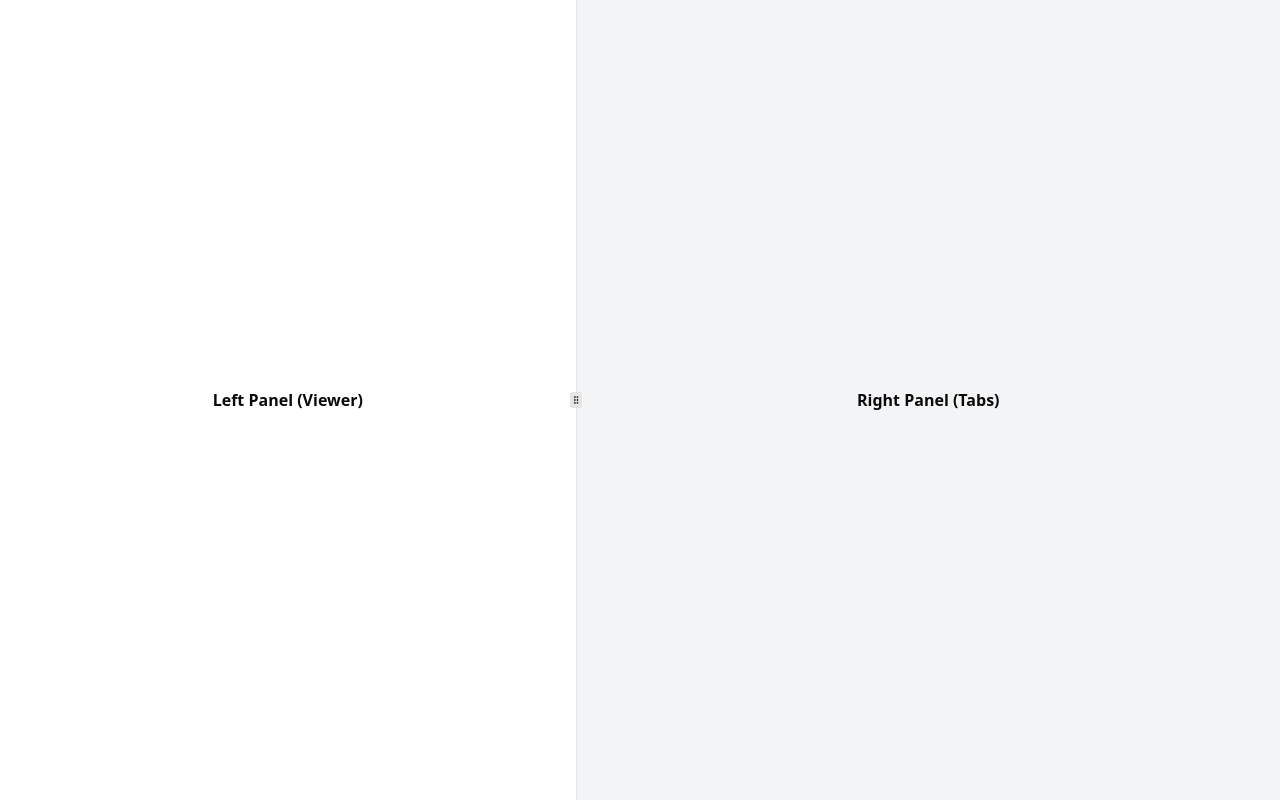
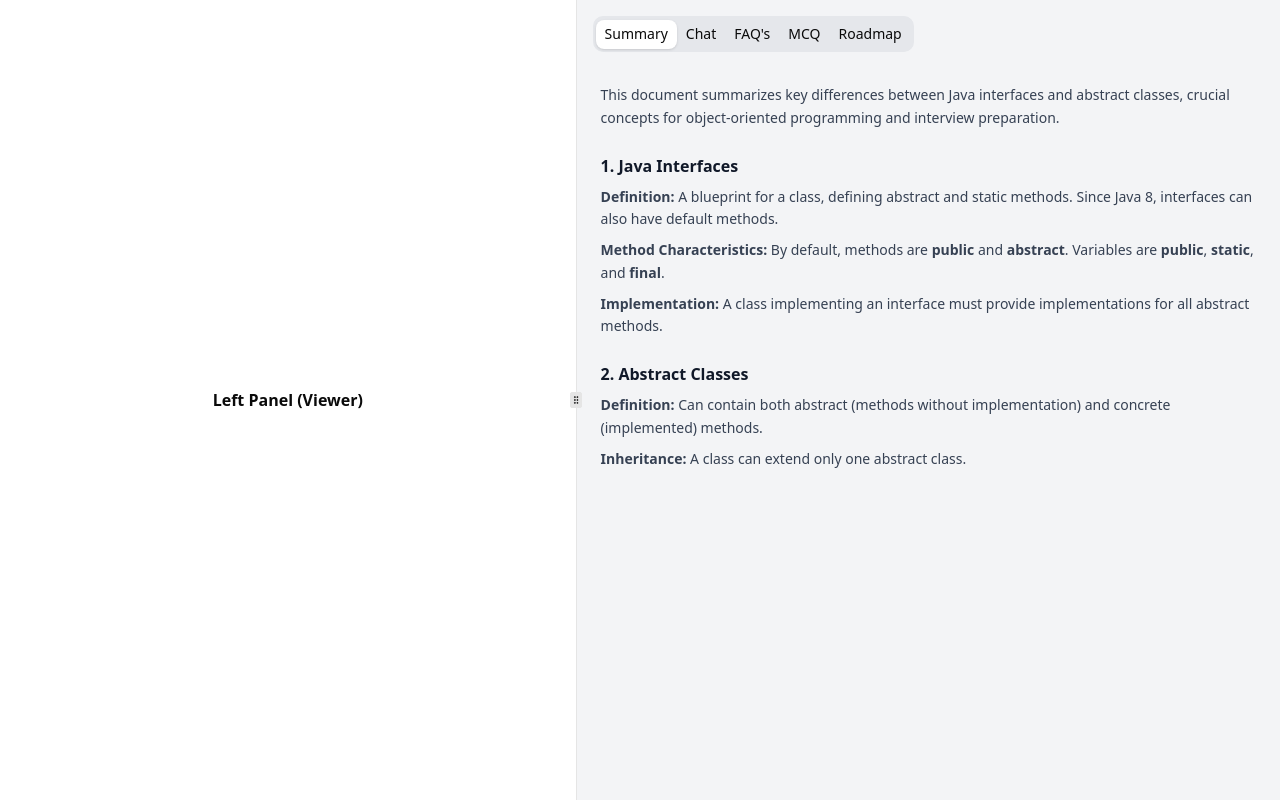
Before and after one commit to AKSHYATA15/new-feature-task, a React app in the folder apps/frontend/: page / in a window 1280 px wide. Built offline with nearby package versions, Linux system fonts and the light colour scheme; the HTML template or start-up script is replaced by a standard one.

Commit message:
feat: add tabbed summary panel to right column

```diff
--- a/apps/frontend/package.json
+++ b/apps/frontend/package.json
@@ -10,6 +10,7 @@
     "preview": "vite preview"
   },
   "dependencies": {
+    "@radix-ui/react-tabs": "^1.1.13",
     "@tailwindcss/postcss": "^4.1.17",
     "autoprefixer": "^10.4.21",
     "class-variance-authority": "^0.7.1",
--- a/apps/frontend/src/App.tsx
+++ b/apps/frontend/src/App.tsx
@@ -3,6 +3,7 @@ import {
   ResizablePanelGroup,
   ResizableHandle,
 } from "@/components/ui/resizable"
+import { SummaryPanel } from "@/components/SummaryPanel"
 
 function App() {
   return (
@@ -24,9 +25,7 @@ function App() {
 
         {/* Right Panel */}
         <ResizablePanel className="min-h-0" minSize={30} defaultSize={55}>
-          <div className="flex h-full items-center justify-center p-6">
-            <span className="font-semibold">Right Panel (Tabs)</span>
-          </div>
+          <SummaryPanel />
         </ResizablePanel>
 
       </ResizablePanelGroup>
--- /dev/null
+++ b/apps/frontend/src/components/SummaryPanel.tsx
@@ -0,0 +1,93 @@
+import {
+  Tabs,
+  TabsContent,
+  TabsList,
+  TabsTrigger,
+} from "@/components/ui/tabs"
+
+export function SummaryPanel() {
+  return (
+    <div className="h-full w-full flex flex-col">
+      <Tabs defaultValue="summary" className="w-full h-full flex flex-col">
+        {/* These are the tab buttons */}
+        <TabsList className="mx-4 mt-4 bg-gray-200">
+          <TabsTrigger value="summary">Summary</TabsTrigger>
+          <TabsTrigger value="chat">Chat</TabsTrigger>
+          <TabsTrigger value="faq">FAQ's</TabsTrigger>
+          <TabsTrigger value="mcq">MCQ</TabsTrigger>
+          <TabsTrigger value="roadmap">Roadmap</TabsTrigger>
+        </TabsList>
+
+        {/* This is the content for the "Summary" tab */}
+        <TabsContent
+          value="summary"
+          className="flex-1 overflow-y-auto p-6 text-sm"
+        >
+          <div className="space-y-6 text-gray-700 leading-relaxed">
+            <p>
+              This document summarizes key differences between Java interfaces
+              and abstract classes, crucial concepts for object-oriented
+              programming and interview preparation.
+            </p>
+
+            <div>
+              <h3 className="font-semibold text-gray-900 mb-2 text-base">
+                1. Java Interfaces
+              </h3>
+              <p className="mb-2">
+                <strong>Definition:</strong> A blueprint for a class, defining
+                abstract and static methods. Since Java 8, interfaces can
+                also have default methods.
+              </p>
+              <p className="mb-2">
+                <strong>Method Characteristics:</strong> By default, methods
+                are <strong>public</strong> and <strong>abstract</strong>.
+                Variables are <strong>public</strong>, <strong>static</strong>,
+                and <strong>final</strong>.
+              </p>
+              <p>
+                <strong>Implementation:</strong> A class implementing an interface
+                must provide implementations for all abstract methods.
+              </p>
+            </div>
+
+            <div>
+              <h3 className="font-semibold text-gray-900 mb-2 text-base">
+                2. Abstract Classes
+              </h3>
+              <p className="mb-2">
+                <strong>Definition:</strong> Can contain both abstract (methods
+                without implementation) and concrete (implemented) methods.
+              </p>
+              <p>
+                <strong>Inheritance:</strong> A class can extend only one
+                abstract class.
+              </p>
+            </div>
+          </div>
+        </TabsContent>
+
+        {/* This is the content for the "Chat" tab */}
+        <TabsContent value="chat" className="flex-1 overflow-y-auto p-6">
+          <p>Chat UI will go here.</p>
+        </TabsContent>
+
+        {/* This is the content for the "FAQ" tab */}
+        <TabsContent value="faq" className="flex-1 overflow-y-auto p-6">
+          <p>FAQ content will go here.</p>
+        </TabsContent>
+
+        {/* This is the content for the "MCQ" tab */}
+        <TabsContent value="mcq" className="flex-1 overflow-y-auto p-6">
+          <p>MCQ content will go here.</p>
+        </TabsContent>
+
+        {/* This is the content for the "Roadmap" tab */}
+        <TabsContent value="roadmap" className="flex-1 overflow-y-auto p-6">
+          <p>Roadmap content will go here.</p>
+        </TabsContent>
+
+      </Tabs>
+    </div>
+  )
+}
--- /dev/null
+++ b/apps/frontend/src/components/ui/tabs.tsx
@@ -0,0 +1,64 @@
+import * as React from "react"
+import * as TabsPrimitive from "@radix-ui/react-tabs"
+
+import { cn } from "@/lib/utils"
+
+function Tabs({
+  className,
+  ...props
+}: React.ComponentProps<typeof TabsPrimitive.Root>) {
+  return (
+    <TabsPrimitive.Root
+      data-slot="tabs"
+      className={cn("flex flex-col gap-2", className)}
+      {...props}
+    />
+  )
+}
+
+function TabsList({
+  className,
+  ...props
+}: React.ComponentProps<typeof TabsPrimitive.List>) {
+  return (
+    <TabsPrimitive.List
+      data-slot="tabs-list"
+      className={cn(
+        "bg-muted text-muted-foreground inline-flex h-9 w-fit items-center justify-center rounded-lg p-[3px]",
+        className
+      )}
+      {...props}
+    />
+  )
+}
+
+function TabsTrigger({
+  className,
+  ...props
+}: React.ComponentProps<typeof TabsPrimitive.Trigger>) {
+  return (
+    <TabsPrimitive.Trigger
+      data-slot="tabs-trigger"
+      className={cn(
+        "data-[state=active]:bg-background dark:data-[state=active]:text-foreground focus-visible:border-ring focus-visible:ring-ring/50 focus-visible:outline-ring dark:data-[state=active]:border-input dark:data-[state=active]:bg-input/30 text-foreground dark:text-muted-foreground inline-flex h-[calc(100%-1px)] flex-1 items-center justify-center gap-1.5 rounded-md border border-transparent px-2 py-1 text-sm font-medium whitespace-nowrap transition-[color,box-shadow] focus-visible:ring-[3px] focus-visible:outline-1 disabled:pointer-events-none disabled:opacity-50 data-[state=active]:shadow-sm [&_svg]:pointer-events-none [&_svg]:shrink-0 [&_svg:not([class*='size-'])]:size-4",
+        className
+      )}
+      {...props}
+    />
+  )
+}
+
+function TabsContent({
+  className,
+  ...props
+}: React.ComponentProps<typeof TabsPrimitive.Content>) {
+  return (
+    <TabsPrimitive.Content
+      data-slot="tabs-content"
+      className={cn("flex-1 outline-none", className)}
+      {...props}
+    />
+  )
+}
+
+export { Tabs, TabsList, TabsTrigger, TabsContent }
```
Also changed, not shown: 1 other file (tests, documents, lock files or other folders).
